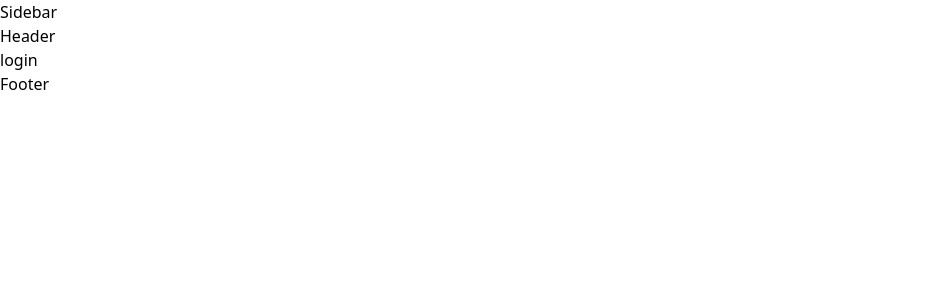
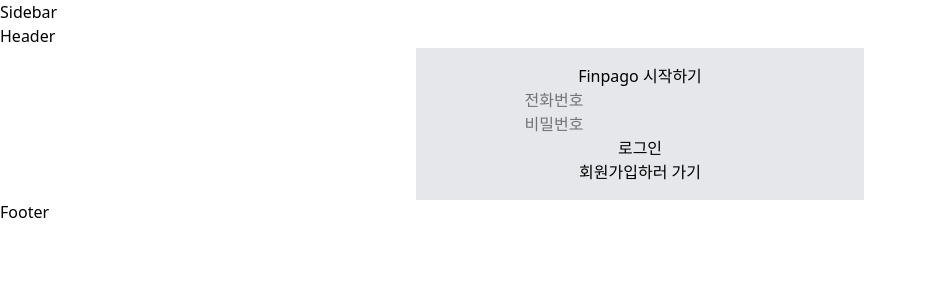
Before and after one commit to Pda-Final-Project/frontend, a React (Vite) app: page /login in a window 1280 px wide. Shown: the top 300 px of the page, without its empty margins (0-926 px from the left). Built offline with nearby package versions, Linux system fonts and the light colour scheme; what igniteui-react-charts would draw is missing.

Commit message:
P3-34(#7) feature/로그인 UI, 기본 로직 구현

```diff
--- a/src/pages/LoginPage/index.jsx
+++ b/src/pages/LoginPage/index.jsx
@@ -1,5 +1,59 @@
-import React from "react";
+import React, { useState } from "react";
+import { useNavigate } from "react-router-dom";
+import { validatePassword, validatePhoneNumber } from "../../utils/userValid";
 
-export default function index() {
-  return <div>login</div>;
+export default function Index() {
+  const [phoneNumber, setPhoneNumber] = useState("");
+  const [password, setPassword] = useState("");
+  const [error, setError] = useState("");
+  const navigate = useNavigate();
+
+  const handleLogin = () => {
+    if (!validatePhoneNumber(phoneNumber)) {
+      setError("전화번호는 10~11자리 숫자로 입력해 주세요.");
+      return;
+    }
+    if (!validatePassword(password)) {
+      setError("비밀번호는 6자 이상의 영문, 숫자 조합이어야 합니다.");
+      return;
+    }
+    setError("");
+
+    // 로그인 처리
+    console.log("로그인 시도", phoneNumber, password);
+  };
+
+  return (
+    <div className="flex justify-center items-center">
+      <div className="bg-gray-200 flex flex-col items-center p-4 w-full max-w-md">
+        <h1>Finpago 시작하기</h1>
+
+        {/* 전화번호 입력 */}
+        <input
+          placeholder="전화번호"
+          value={phoneNumber}
+          onChange={(e) => setPhoneNumber(e.target.value)}
+        />
+
+        {/* 비밀번호 입력 */}
+        <input
+          type="password"
+          placeholder="비밀번호"
+          value={password}
+          onChange={(e) => setPassword(e.target.value)}
+        />
+
+        {/* 에러 메시지 */}
+        {error && <div className="text-red-500">{error}</div>}
+
+        {/* 로그인 버튼 */}
+        <button onClick={handleLogin} className=" w-full">
+          로그인
+        </button>
+
+        {/* 회원가입 버튼 */}
+        <div onClick={() => navigate("../register")}>회원가입하러 가기</div>
+      </div>
+    </div>
+  );
 }
--- /dev/null
+++ b/src/utils/userValid.js
@@ -0,0 +1,12 @@
+const validatePhoneNumber = (phone) => {
+  // 전화번호 유효성 검사 (숫자만 10~11자리 허용)
+  const regex = /^[0-9]{10,11}$/;
+  return regex.test(phone);
+};
+const validatePassword = (password) => {
+  // 영문자와 숫자가 1개 이상 포함되어야 하고, 길이는 6자 이상이어야 함
+  const regex = /^(?=.*[A-Za-z])(?=.*\d)[A-Za-z\d]{6,}$/;
+  return regex.test(password);
+};
+
+export { validatePassword, validatePhoneNumber };
```
